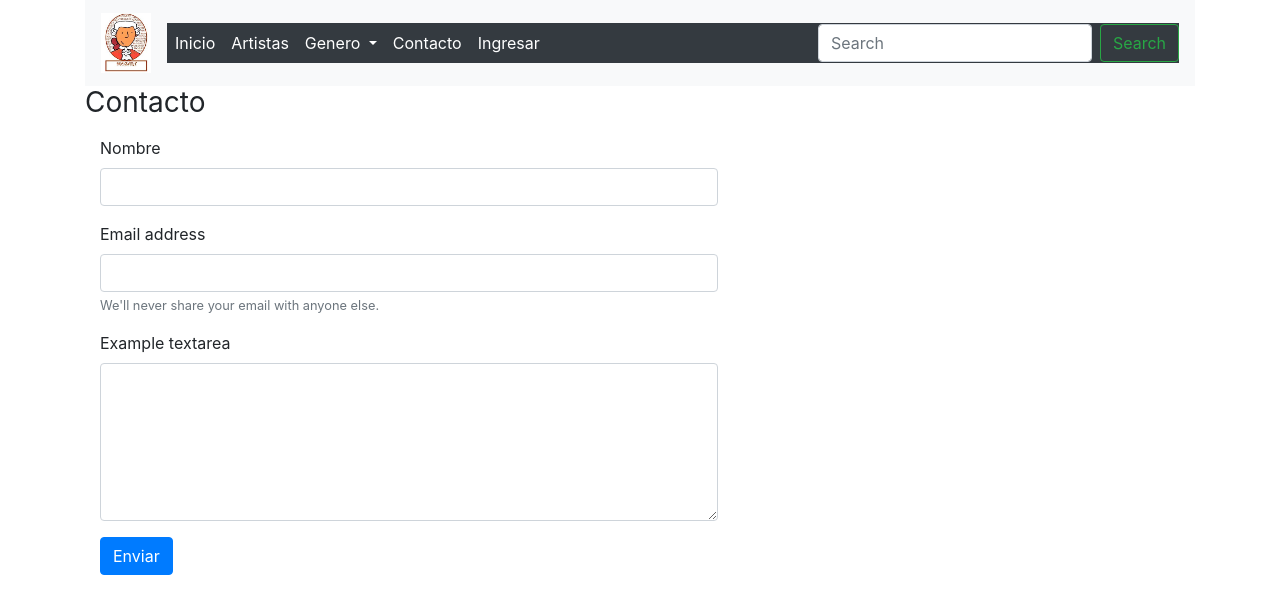
After one commit to frambel/proyecto_disqueria, a Django app: page /contacto/ in a window 1280 px wide. The commit adds this page. Shown: the top 614 px of the page. Run offline with Django 3.2, Linux system fonts and the light colour scheme; data comes from the database, SQL or seed files in the repository; both versions use the stored data as it was after the commit; some libraries are stand-ins or nearby versions; some web fonts are replaced.

Commit message:
formulario de contacto listo

```diff
--- a/disquera/settings.py
+++ b/disquera/settings.py
@@ -124,3 +124,8 @@ LOGIN_REDIRECT_URL = 'tienda:inicio'
 # LOGOUT_REDIRECT_URL = 'tienda:inicio'
 MEDIA_URL = '/media/'
 MEDIA_ROOT = os.path.join(BASE_DIR, 'media')
+
+# EMAIL_BACKEND = 'django.core.mail.backends.console.EmailBackend'
+
+EMAIL_BACKEND = 'django.core.mail.backends.filebased.EmailBackend'
+EMAIL_FILE_PATH = os.path.join(BASE_DIR, 'mails')
--- a/tienda/templates/tienda/base.html
+++ b/tienda/templates/tienda/base.html
@@ -44,7 +44,7 @@
                 </div>
               </li>
               <li class="nav-item">
-                <a class="nav-link ">Contacto</a>
+                <a class="nav-link" href="{% url 'tienda:contacto' %}">Contacto</a>
               </li>
               <li class="nav-item ">
                 {% if user.is_authenticated %}
--- /dev/null
+++ b/tienda/templates/tienda/contacto.html
@@ -0,0 +1,34 @@
+{% extends "tienda/base.html" %}
+{% load static %}
+{% block title %}Contacto{% endblock %}
+
+{% block content %}
+
+<h1 class="h3 mb-3 font-weight-normal">Contacto</h1>
+{% if message %}
+<div class="alert alert-warning alert-dismissible fade show" role="alert">
+    {{ message }}
+    <button type="button" class="close" data-dismiss="alert" aria-label="Close">
+      <span aria-hidden="true">&times;</span>
+    </button>
+</div>
+{% endif %}
+<form class="col-7" action="{% url 'tienda:enviar_mail' %}" method="POST">
+    {% csrf_token %}
+    <div class="form-group">
+        <label for="Nombre">Nombre</label>
+        <input type="text" class="form-control" id="Nombre" name="nombre">
+    </div>
+    <div class="form-group">
+      <label for="Email">Email address</label>
+
+      <input type="email" class="form-control" id="Email" name="email" aria-describedby="emailHelp">
+      <small id="emailHelp" class="form-text text-muted">We'll never share your email with anyone else.</small>
+    </div>
+    <div class="form-group">
+        <label for="Body">Example textarea</label>
+        <textarea class="form-control" id="Body" name="body" rows="6"></textarea>
+    </div>
+    <button type="submit" class="btn btn-primary">Enviar</button>
+  </form>
+  {% endblock %}
--- a/tienda/templates/tienda/generos.html
+++ b/tienda/templates/tienda/generos.html
@@ -7,7 +7,7 @@
 
 <div class="list-group">
   {% for genero in generos %}
-  <a href="#" class="list-group-item list-group-item-action ">
+  <a href="#" class="list-group-item list-group-item-action active">
     {{genero.nombre}}
   </a>
   {% endfor %}
--- a/tienda/urls.py
+++ b/tienda/urls.py
@@ -6,4 +6,6 @@ urlpatterns = [
     path('', inicio, name='inicio' ),
     path('signup/', signup, name='signup'),
     path('genre/<slug:slug>/', genre, name='genre'),
+    path('contacto/', contacto, name='contacto'),
+    path('enviar_mail/', enviar_mail, name='enviar_mail'),
 ]
--- a/tienda/views.py
+++ b/tienda/views.py
@@ -6,6 +6,7 @@ from django.shortcuts import render, redirect
 from tienda.forms import SignUpForm
 from .models import *
 from django.db.models import Q
+from django.core.mail import send_mail, BadHeaderError
 
 def signup(request):
     if request.method == 'POST':
@@ -35,3 +36,23 @@ def genre(request, slug):
     generos = Genero.objects.all()
     discos = Disco.objects.filter(genero__nombre=nombre)
     return render(request, 'tienda/index.html', {'discos': discos, 'generos': generos})
+
+def contacto(request):
+    generos = Genero.objects.all()
+    return render(request, 'tienda/contacto.html', {'generos': generos})
+
+def enviar_mail(request):
+    nombre = request.POST.get('nombre', '')
+    body = request.POST.get('body', '')
+    email = request.POST.get('email', '')
+    generos = Genero.objects.all()
+    if body and email and nombre:
+        try:
+            mensaje = 'De ' + nombre + '\n\n' + body
+            send_mail('contacto', mensaje, email, ['info@amadeus.com'])
+        except BadHeaderError:
+            return render(request, 'tienda/contacto.html', {'generos': generos, 'message': 'Cabeceras invalidas.'})
+        return render(request, 'tienda/contacto.html', {'generos': generos, 'message': 'Mensaje enviado con exito.'})
+        # return redirect('/contacto/' , {'message': 'Mensaje enviado con exito.'})
+    else:
+        return render(request, 'tienda/contacto.html', {'generos': generos, 'message': 'Verifique que todos los campos han sido llenados y validos.'})
```
Also changed, not shown: db.sqlite3, 9 other files.
